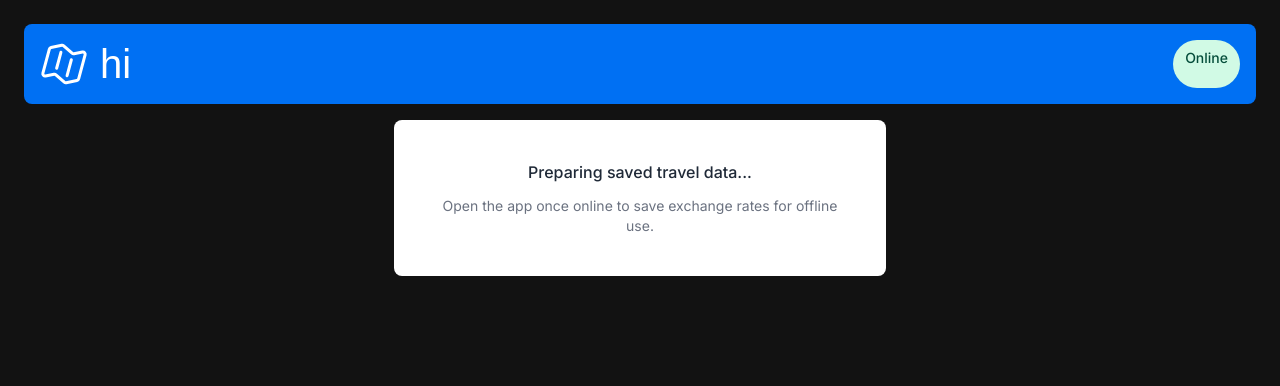
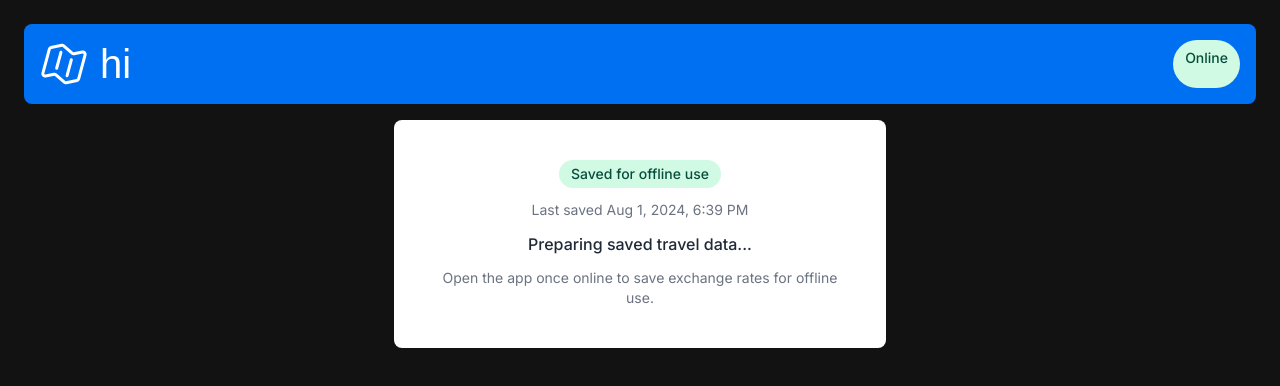
Before and after one commit to amandayhuang/swap, a Next.js app: page / in a window 1280 px wide. Shown: the top 386 px of the page. Built offline with nearby package versions, Linux system fonts and the light colour scheme; no server answers; the database is empty; a web font is replaced by a local one.

Commit message:
safari offline

```diff
--- a/app/ui/travel/form.tsx
+++ b/app/ui/travel/form.tsx
@@ -18,6 +18,8 @@ type Props = {
   rates: ExchangeRate[];
   statusMessage?: string;
   isOnline?: boolean;
+  hasOfflineData?: boolean;
+  lastUpdatedAt?: string;
 };
 
 type Format = {
@@ -74,6 +76,8 @@ export const Form = ({
   rates,
   statusMessage = "",
   isOnline = true,
+  hasOfflineData = false,
+  lastUpdatedAt = "",
 }: Props) => {
   const DEFAULT_CURRENCY = "JPY";
   const LAST_CURRENCY_KEY = "last_currency";
@@ -163,6 +167,13 @@ export const Form = ({
     handleClear();
   };
 
+  const formattedLastUpdatedAt = lastUpdatedAt
+    ? new Date(lastUpdatedAt).toLocaleString("en-US", {
+        dateStyle: "medium",
+        timeStyle: "short",
+      })
+    : "";
+
   useEffect(() => {
     if (typeof window !== "undefined") {
       const saved = localStorage.getItem(LAST_CURRENCY_KEY);
@@ -243,6 +254,20 @@ export const Form = ({
           </div>
         </div>
         <div className="mt-4 flex grow flex-col items-center justify-center gap-3 rounded-lg bg-white px-6 py-10 md:mx-auto md:w-2/5 md:px-10">
+          <div
+            className={`rounded-full px-3 py-1 text-sm font-medium ${
+              hasOfflineData
+                ? "bg-emerald-100 text-emerald-900"
+                : "bg-slate-200 text-slate-700"
+            }`}
+          >
+            {hasOfflineData ? "Saved for offline use" : "Not saved offline yet"}
+          </div>
+          {formattedLastUpdatedAt && (
+            <div className="text-sm text-gray-500">
+              {`Last saved ${formattedLastUpdatedAt}`}
+            </div>
+          )}
           <div className="text-base font-medium text-gray-800">
             {statusMessage || "Preparing saved travel data..."}
           </div>
@@ -287,6 +312,20 @@ export const Form = ({
       </div>
       <div className="mt-4 flex grow flex-col gap-4 items-center">
         <div className="text-sm text-gray-500">{`In NYC it's ${time}`}</div>
+        <div
+          className={`rounded-full px-3 py-1 text-sm font-medium ${
+            hasOfflineData
+              ? "bg-emerald-100 text-emerald-900"
+              : "bg-slate-200 text-slate-700"
+          }`}
+        >
+          {hasOfflineData ? "Saved for offline use" : "Not saved offline yet"}
+        </div>
+        {formattedLastUpdatedAt && (
+          <div className="text-sm text-gray-500">
+            {`Last saved ${formattedLastUpdatedAt}`}
+          </div>
+        )}
         <div className="text-sm text-gray-500">{`${inputExampleFormatted} = ${outputExampleFormatted} as of ${formatRateDate(rate?.dt_created)}`}</div>
         {statusMessage && (
           <div className="text-sm text-amber-300">{statusMessage}</div>
--- a/app/ui/travel/page-shell.tsx
+++ b/app/ui/travel/page-shell.tsx
@@ -5,6 +5,7 @@ import { ExchangeRate } from "@/app/lib/definitions";
 import { Form } from "@/app/ui/travel/form";
 
 const SAVED_RATES_KEY = "rates";
+const SAVED_RATES_UPDATED_AT_KEY = "rates_updated_at";
 
 type LoadState = "loading" | "ready" | "offline" | "error";
 
@@ -26,10 +27,15 @@ export default function TravelPageShell() {
   const [rates, setRates] = useState<ExchangeRate[]>([]);
   const [state, setState] = useState<LoadState>("loading");
   const [isOnline, setIsOnline] = useState(true);
+  const [hasOfflineData, setHasOfflineData] = useState(false);
+  const [lastUpdatedAt, setLastUpdatedAt] = useState("");
 
   useEffect(() => {
     setIsOnline(navigator.onLine);
     const savedRates = readSavedRates();
+    const savedUpdatedAt = localStorage.getItem(SAVED_RATES_UPDATED_AT_KEY) || "";
+    setLastUpdatedAt(savedUpdatedAt);
+    setHasOfflineData(savedRates.length > 0);
     if (savedRates.length > 0) {
       setRates(savedRates);
       setState(navigator.onLine ? "ready" : "offline");
@@ -50,6 +56,10 @@ export default function TravelPageShell() {
         const freshRates = (await response.json()) as ExchangeRate[];
         setRates(freshRates);
         localStorage.setItem(SAVED_RATES_KEY, JSON.stringify(freshRates));
+        const updatedAt = new Date().toISOString();
+        localStorage.setItem(SAVED_RATES_UPDATED_AT_KEY, updatedAt);
+        setLastUpdatedAt(updatedAt);
+        setHasOfflineData(true);
         setState("ready");
       } catch (error) {
         console.error("Failed to refresh rates:", error);
@@ -90,6 +100,12 @@ export default function TravelPageShell() {
           : "";
 
   return (
-    <Form rates={rates} statusMessage={statusMessage} isOnline={isOnline} />
+    <Form
+      rates={rates}
+      statusMessage={statusMessage}
+      isOnline={isOnline}
+      hasOfflineData={hasOfflineData}
+      lastUpdatedAt={lastUpdatedAt}
+    />
   );
 }
--- a/next.config.mjs
+++ b/next.config.mjs
@@ -8,6 +8,11 @@ const withPWA = nextPWA({
   disable: process.env.NODE_ENV === "development",
   register: true,
   skipWaiting: true,
+  cacheStartUrl: true,
+  dynamicStartUrl: false,
+  fallbacks: {
+    document: "/~offline",
+  },
 });
 
 export default withPWA(nextConfig);
```
